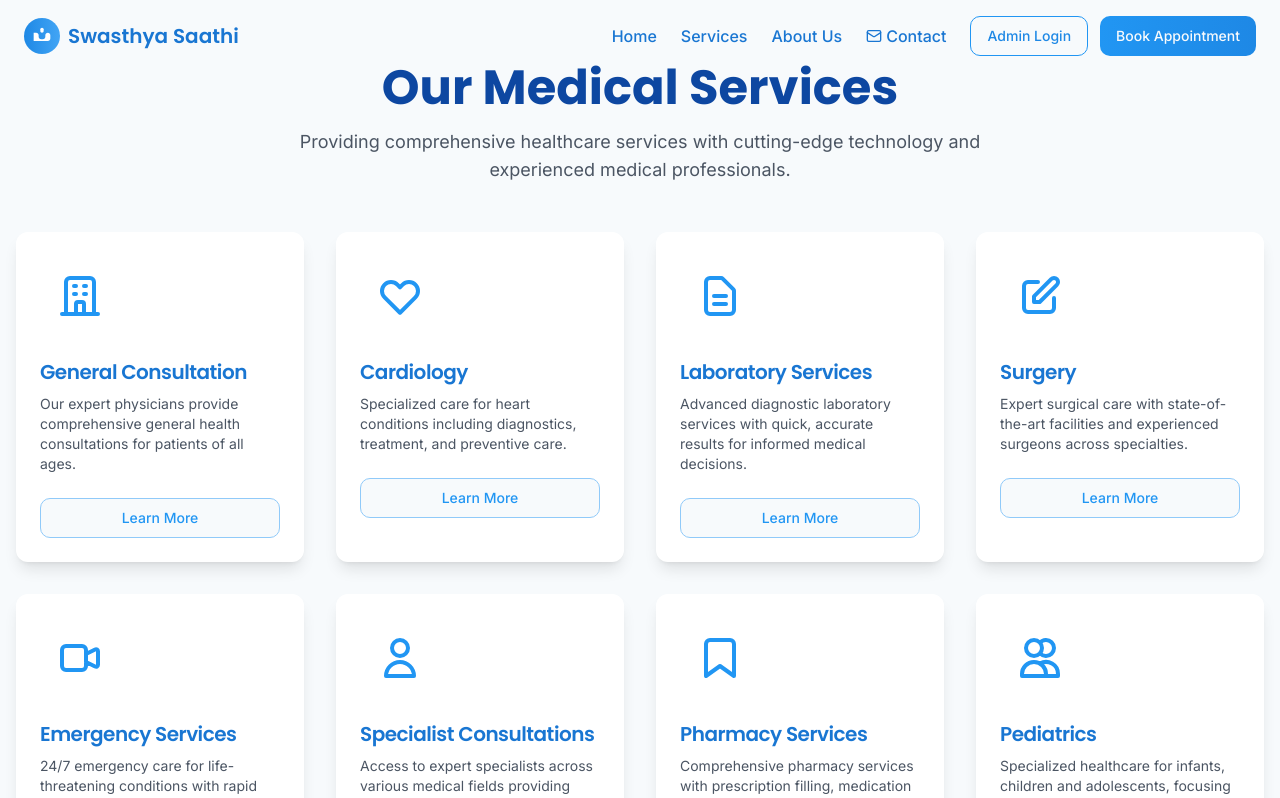
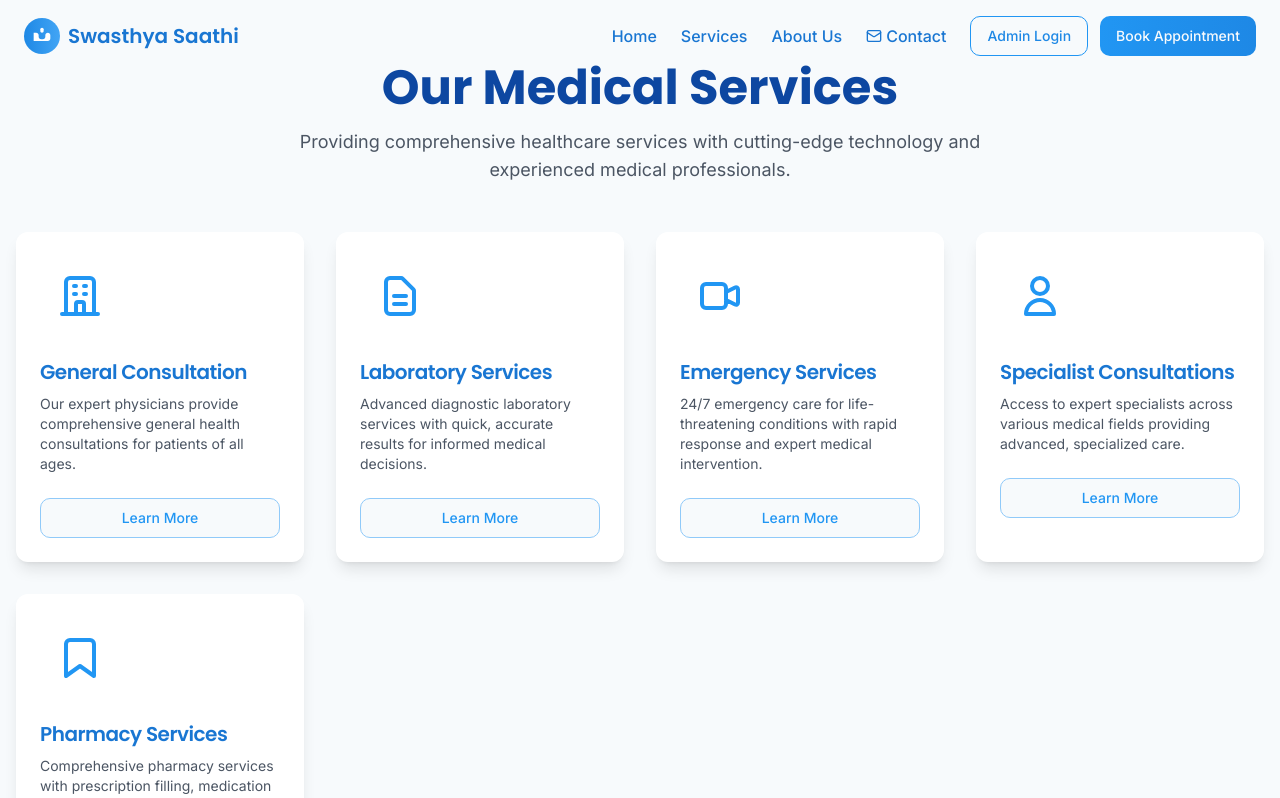
Before and after one commit to debasmitsahoo/swasthya-saathi-connect, a React (Vite) app: page /services in a window 1280 px wide. Shown: the top 798 px of the page. Built offline with nearby package versions, Linux system fonts and the light colour scheme.

Commit message:
Remove Some Services

```diff
--- a/src/components/Home/Services.tsx
+++ b/src/components/Home/Services.tsx
@@ -1,4 +1,3 @@
-
 import { useRef, useEffect } from "react";
 import { Button } from "@/components/ui/button";
 import { Card, CardContent, CardDescription, CardHeader, CardTitle } from "@/components/ui/card";
@@ -17,17 +16,6 @@ const services = [
       "Our expert physicians provide comprehensive general health consultations for patients of all ages.",
   },
   {
-    id: "cardiology",
-    icon: (
-      <svg className="w-12 h-12 text-medical-600" fill="none" stroke="currentColor" viewBox="0 0 24 24" xmlns="http://www.w3.org/2000/svg">
-        <path strokeLinecap="round" strokeLinejoin="round" strokeWidth={2} d="M4.318 6.318a4.5 4.5 0 000 6.364L12 20.364l7.682-7.682a4.5 4.5 0 00-6.364-6.364L12 7.636l-1.318-1.318a4.5 4.5 0 00-6.364 0z"></path>
-      </svg>
-    ),
-    title: "Cardiology",
-    description:
-      "Specialized care for heart conditions including diagnostics, treatment, and preventive care.",
-  },
-  {
     id: "laboratory",
     icon: (
       <svg className="w-12 h-12 text-medical-600" fill="none" stroke="currentColor" viewBox="0 0 24 24" xmlns="http://www.w3.org/2000/svg">
@@ -39,16 +27,27 @@ const services = [
       "Advanced diagnostic laboratory services with quick, accurate results for informed medical decisions.",
   },
   {
-    id: "surgery",
+    id: "specialist",
     icon: (
       <svg className="w-12 h-12 text-medical-600" fill="none" stroke="currentColor" viewBox="0 0 24 24" xmlns="http://www.w3.org/2000/svg">
-        <path strokeLinecap="round" strokeLinejoin="round" strokeWidth={2} d="M11 5H6a2 2 0 00-2 2v11a2 2 0 002 2h11a2 2 0 002-2v-5m-1.414-9.414a2 2 0 112.828 2.828L11.828 15H9v-2.828l8.586-8.586z"></path>
+        <path strokeLinecap="round" strokeLinejoin="round" strokeWidth={2} d="M16 7a4 4 0 11-8 0 4 4 0 018 0zM12 14a7 7 0 00-7 7h14a7 7 0 00-7-7z"></path>
       </svg>
     ),
-    title: "Surgery",
+    title: "Specialist Consultations",
     description:
-      "Expert surgical care with state-of-the-art facilities and experienced surgeons across specialties.",
+      "Access to expert specialists across various medical fields providing advanced, specialized care.",
   },
+  {
+    id: "pharmacy",
+    icon: (
+      <svg className="w-12 h-12 text-medical-600" fill="none" stroke="currentColor" viewBox="0 0 24 24" xmlns="http://www.w3.org/2000/svg">
+        <path strokeLinecap="round" strokeLinejoin="round" strokeWidth={2} d="M19 21l-7-5-7 5V5a2 2 0 012-2h10a2 2 0 012 2z"></path>
+      </svg>
+    ),
+    title: "Pharmacy Services",
+    description:
+      "Comprehensive pharmacy services with prescription filling, medication management, and expert pharmaceutical advice.",
+  }
 ];
 
 const Services = () => {
--- a/src/pages/ServicesPage.tsx
+++ b/src/pages/ServicesPage.tsx
@@ -1,4 +1,3 @@
-
 import { Link } from "react-router-dom";
 import MainLayout from "@/components/Layout/MainLayout";
 import { Button } from "@/components/ui/button";
@@ -18,17 +17,6 @@ const services = [
       "Our expert physicians provide comprehensive general health consultations for patients of all ages.",
   },
   {
-    id: "cardiology",
-    icon: (
-      <svg className="w-12 h-12 text-medical-600" fill="none" stroke="currentColor" viewBox="0 0 24 24" xmlns="http://www.w3.org/2000/svg">
-        <path strokeLinecap="round" strokeLinejoin="round" strokeWidth={2} d="M4.318 6.318a4.5 4.5 0 000 6.364L12 20.364l7.682-7.682a4.5 4.5 0 00-6.364-6.364L12 7.636l-1.318-1.318a4.5 4.5 0 00-6.364 0z"></path>
-      </svg>
-    ),
-    title: "Cardiology",
-    description:
-      "Specialized care for heart conditions including diagnostics, treatment, and preventive care.",
-  },
-  {
     id: "laboratory",
     icon: (
       <svg className="w-12 h-12 text-medical-600" fill="none" stroke="currentColor" viewBox="0 0 24 24" xmlns="http://www.w3.org/2000/svg">
@@ -38,17 +26,6 @@ const services = [
     title: "Laboratory Services",
     description:
       "Advanced diagnostic laboratory services with quick, accurate results for informed medical decisions.",
-  },
-  {
-    id: "surgery",
-    icon: (
-      <svg className="w-12 h-12 text-medical-600" fill="none" stroke="currentColor" viewBox="0 0 24 24" xmlns="http://www.w3.org/2000/svg">
-        <path strokeLinecap="round" strokeLinejoin="round" strokeWidth={2} d="M11 5H6a2 2 0 00-2 2v11a2 2 0 002 2h11a2 2 0 002-2v-5m-1.414-9.414a2 2 0 112.828 2.828L11.828 15H9v-2.828l8.586-8.586z"></path>
-      </svg>
-    ),
-    title: "Surgery",
-    description:
-      "Expert surgical care with state-of-the-art facilities and experienced surgeons across specialties.",
   },
   {
     id: "emergency",
@@ -82,18 +59,7 @@ const services = [
     title: "Pharmacy Services",
     description:
       "Comprehensive pharmacy services with prescription filling, medication management, and expert pharmaceutical advice.",
-  },
-  {
-    id: "pediatrics",
-    icon: (
-      <svg className="w-12 h-12 text-medical-600" fill="none" stroke="currentColor" viewBox="0 0 24 24" xmlns="http://www.w3.org/2000/svg">
-        <path strokeLinecap="round" strokeLinejoin="round" strokeWidth={2} d="M12 4.354a4 4 0 110 5.292M15 21H3v-1a6 6 0 0112 0v1zm0 0h6v-1a6 6 0 00-9-5.197M13 7a4 4 0 11-8 0 4 4 0 018 0z"></path>
-      </svg>
-    ),
-    title: "Pediatrics",
-    description:
-      "Specialized healthcare for infants, children and adolescents, focusing on growth, development, and childhood illnesses.",
-  },
+  }
 ];
 
 const ServicesPage = () => {
```
